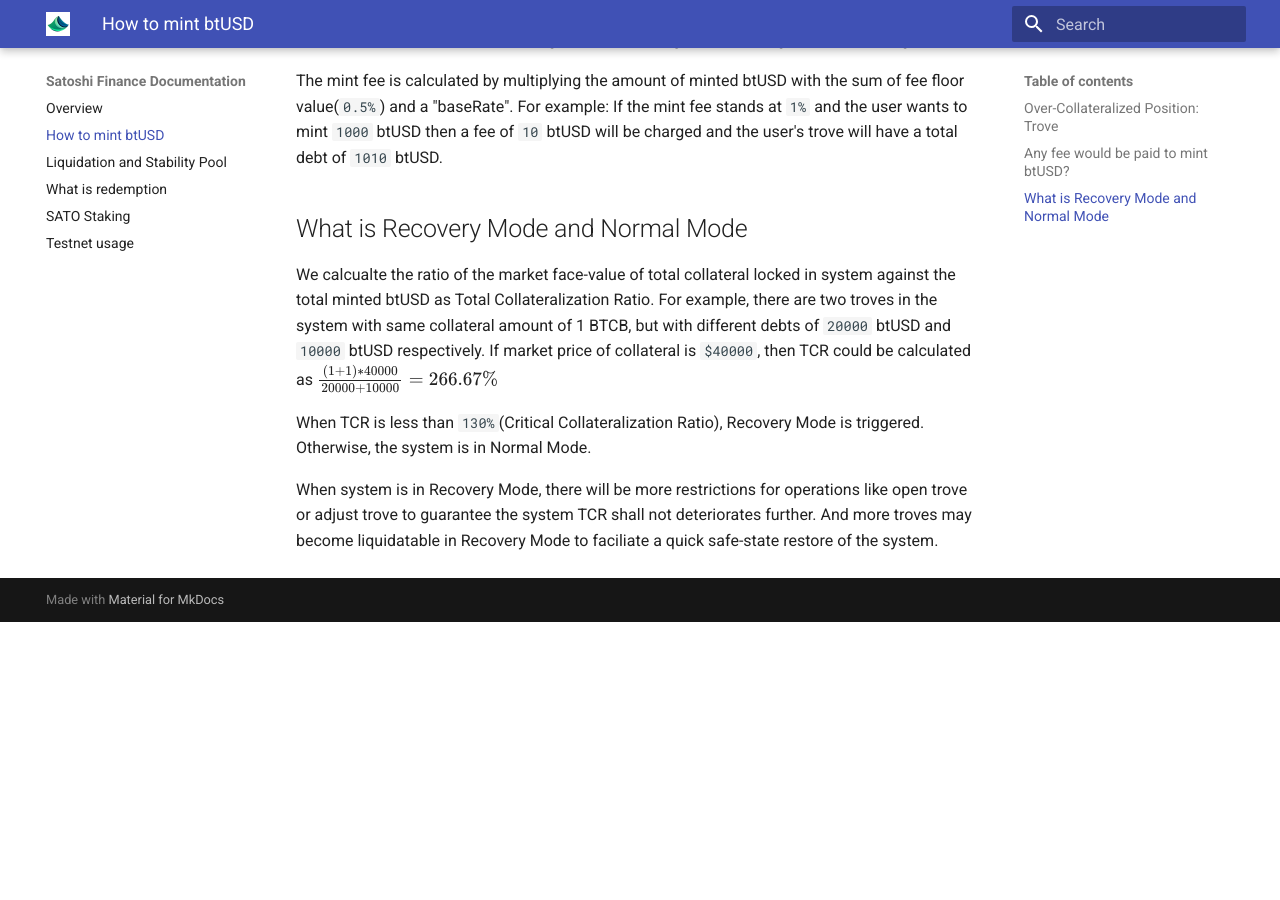
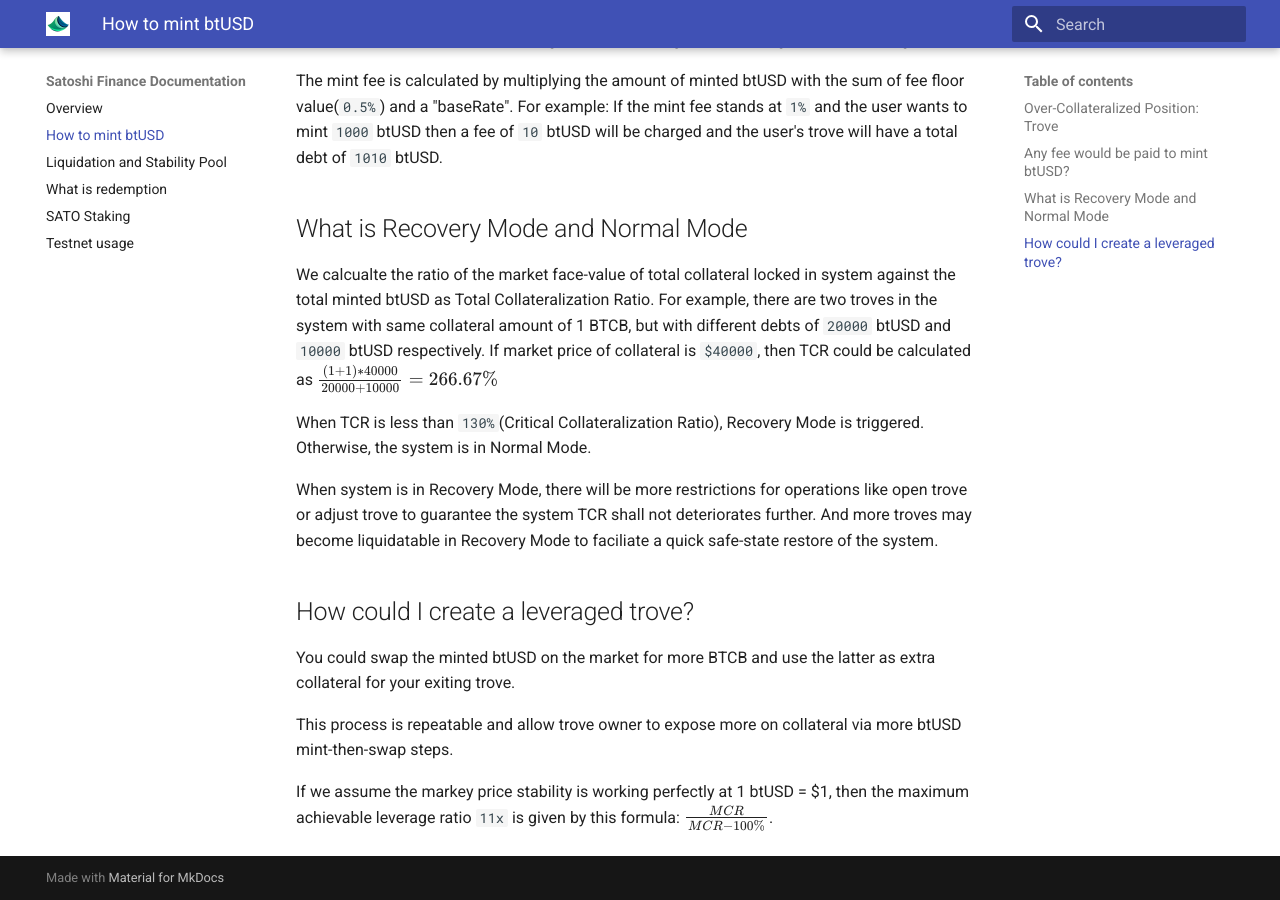
Before and after one commit to Satoshi-Finance/satofi.github.io, an MkDocs documentation site: the page built from docs/How to mint btUSD.md, in a window 1280 px wide and 900 px high, scrolled down 778 px. Built offline with MkDocs 1.6.1 and Material for MkDocs 9.7.7, drawn with Linux system fonts in a browser that asks for light colours; before the commit the page ends 1400 px from its top, so only the background shows below that.

Commit message:
add leverage trove in how to mint

```diff
--- a/docs/How to mint btUSD.md
+++ b/docs/How to mint btUSD.md
@@ -21,3 +21,10 @@
 When TCR is less than `130%`(Critical Collateralization Ratio), Recovery Mode is triggered. Otherwise, the system is in Normal Mode.
 
 When system is in Recovery Mode, there will be more restrictions for operations like open trove or adjust trove to guarantee the system TCR shall not deteriorates further. And more troves may become liquidatable in Recovery Mode to faciliate a quick safe-state restore of the system.
+
+## How could I create a leveraged trove?
+You could swap the minted btUSD on the market for more BTCB and use the latter as extra collateral for your exiting trove.
+
+This process is repeatable and allow trove owner to expose more on collateral via more btUSD mint-then-swap steps.
+
+If we assume the markey price stability is working perfectly at 1 btUSD = $1, then the maximum achievable leverage ratio `11x` is given by this formula: $\frac{MCR}{MCR - 100\%}$.
```
